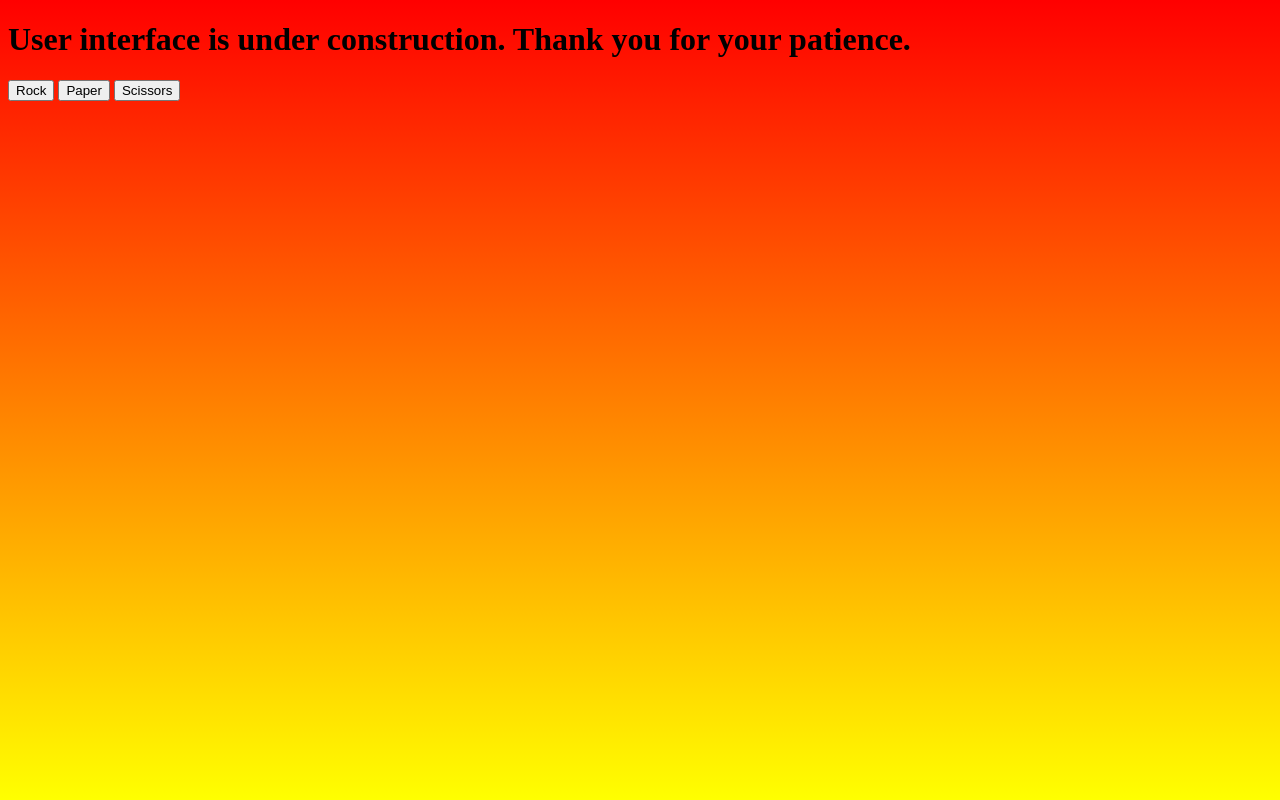
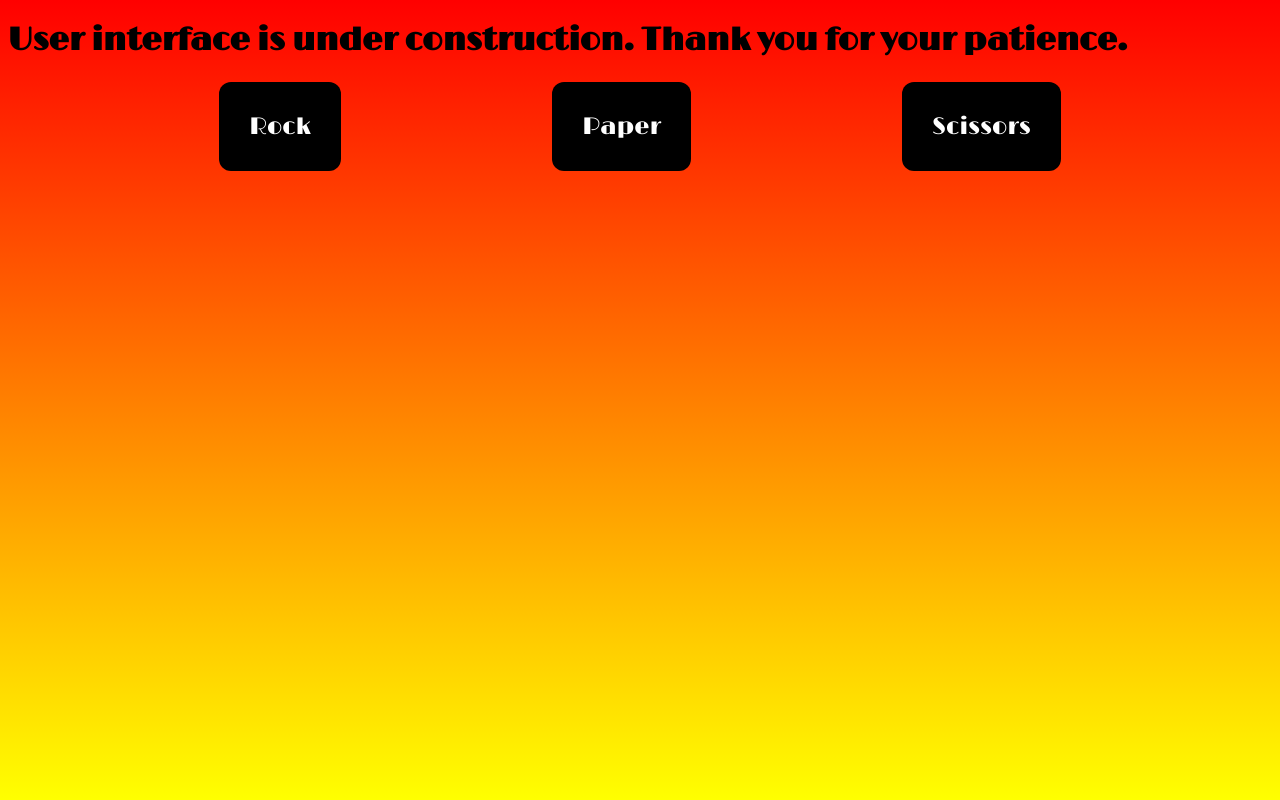
Before and after one commit to Sunnfast/UI-rock-paper-scissors, a PHP site: page / in a window 1280 px wide. Run offline with PHP 8.4, Linux system fonts and the light colour scheme.

Commit message:
added effects to the buttons and the text inside. updated readme

```diff
--- a/index.html
+++ b/index.html
@@ -5,11 +5,14 @@
     <title> Rock Paper Scissors Console Game</title>
     <meta charset="UTF-8"/>
     <link rel="stylesheet" href="styles.css">
+    <link rel="preconnect" href="https://fonts.gstatic.com">
+    <link href="https://fonts.googleapis.com/css2?family=Limelight&display=swap" rel="stylesheet">
 
 </head>
 <body>
 <h1>User interface is under construction. Thank you for your patience.</h1>
 
+<div id = "buttons">
     <button type="button"
     id = "rock-btn"
     class = "choice-btn">Rock</button>
@@ -22,6 +25,9 @@ class = "choice-btn">Paper</button>
     id = "scissors-btn"
     class = "choice-btn">Scissors</button>
 
+</div>
+
+
 </body>
 </div>
 
--- a/styles.css
+++ b/styles.css
@@ -6,5 +6,52 @@ html{
     background-size: cover;
     background-repeat: no-repeat;
     height: 100%;
+    font-family: 'Limelight', cursive;
 
 }
+
+#buttons {
+    display: flex;
+    justify-content: space-evenly;
+
+}
+
+.choice-btn {
+    background-color: black;
+    border: none;
+    color: white;
+    text-decoration: none;
+    font-size: 24px;
+    padding: 30px;
+    border-radius: 12px;
+    transition: 0.4s;
+    font-family: 'Limelight', cursive;
+}
+
+.choice-btn:hover {
+    background-color:white;
+    color: #ffffff;
+    text-shadow:
+        -1px -1px 0 #000,
+        1px -1px 0 #000,
+        -1px 1px 0 #000,
+        1px 1px 0 #000;
+
+}
+
+#rock-btn:hover {
+    background-image: url("https://static.thenounproject.com/png/16776-200.png");
+    background-size: contain;
+}
+
+#paper-btn:hover{
+    background-image: url("https://static.thenounproject.com/png/38085-200.png");
+    background-size: contain;
+}
+
+#scissors-btn:hover{
+    background-image: url("https://static.thenounproject.com/png/2585-200.png");
+    background-size: contain;
+
+
+}
```
Also changed, not shown: README.md, images/paper.png (added), images/rock.png (added), images/scissors.png (added). Lines whose indentation alone changed are shown as unchanged.
